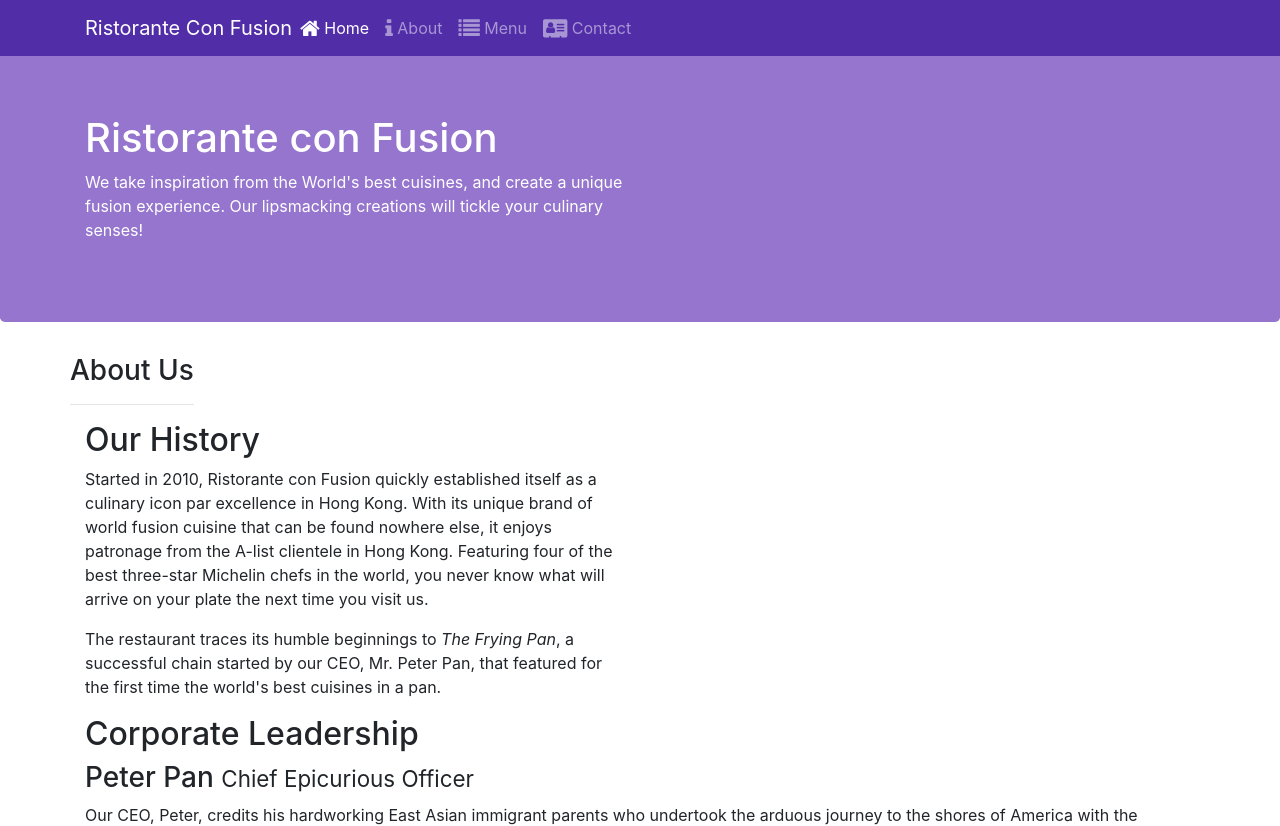
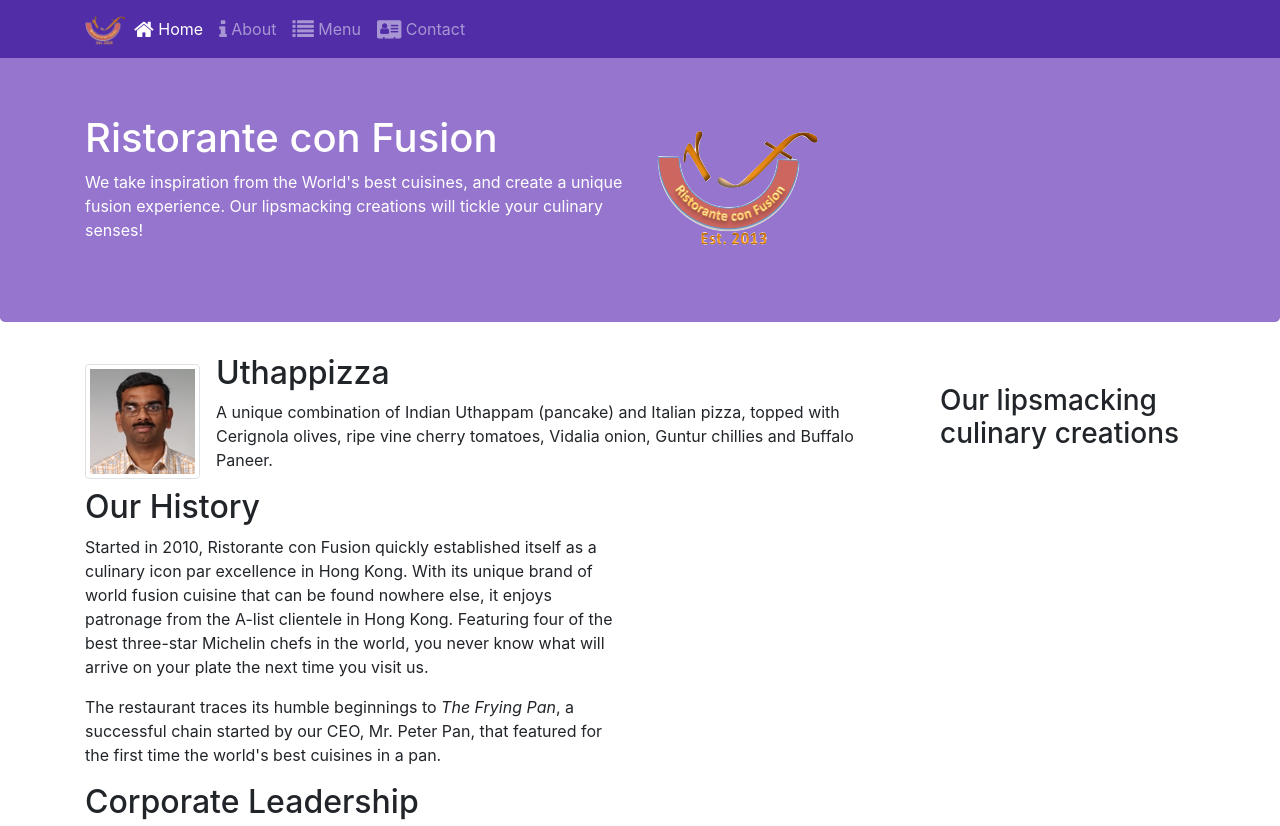
Before and after one commit to phamchidung/thinhseu, a website: page index.html in a window 1280 px wide. Shown: the top 826 px of the page. Drawn offline with nearby package versions, Linux system fonts and the light colour scheme.

Commit message:
media object

```diff
--- a/index.html
+++ b/index.html
@@ -21,13 +21,17 @@
             <button class="navbar-toggler" type="button" data-toggle="collapse" data-target="#Navbar">
                 <span class="navbar-toggler-icon"></span>
             </button>
-            <a class="navbar-brand mr-auto" href="#">Ristorante Con Fusion</a>
+            <a class="navbar-brand mr-auto" href="#"><img src="img/logo.png" height="30" width="41"></a>
             <div class="collapse navbar-collapse" id="Navbar">
                 <ul class="navbar-nav mr-auto">
-                    <li class="nav-item active"><a class="nav-link" href="#"><span class="fa fa-home fa-lg"></span> Home</a></li>
-                    <li class="nav-item"><a class="nav-link" href="./aboutus.html"><span class="fa fa-info fa-lg"></span> About</a></li>
-                    <li class="nav-item"><a class="nav-link" href="#"><span class="fa fa-list fa-lg"></span> Menu</a></li>
-                    <li class="nav-item"><a class="nav-link" href="./contactus.html"><span class="fa fa-address-card fa-lg"></span> Contact</a></li>
+                    <li class="nav-item active"><a class="nav-link" href="#"><span class="fa fa-home fa-lg"></span>
+                            Home</a></li>
+                    <li class="nav-item"><a class="nav-link" href="./aboutus.html"><span
+                                class="fa fa-info fa-lg"></span> About</a></li>
+                    <li class="nav-item"><a class="nav-link" href="#"><span class="fa fa-list fa-lg"></span> Menu</a>
+                    </li>
+                    <li class="nav-item"><a class="nav-link" href="./contactus.html"><span
+                                class="fa fa-address-card fa-lg"></span> Contact</a></li>
                 </ul>
             </div>
         </div>
@@ -41,19 +45,35 @@
                     <p>We take inspiration from the World's best cuisines, and create a unique fusion experience. Our
                         lipsmacking creations will tickle your culinary senses!</p>
                 </div>
-                <div class="col-12 col-sm">
+                <div class="col-12 col-sm align-self-center">
+                    <img src="img/logo.png" class="img-fluid">
                 </div>
             </div>
         </div>
     </header>
 
     <div class="container">
-        <div class="row">
-            <div>
-                <h3>About Us</h3>
-                <hr>
+        <div class="row row-content align-items-center">
+            <div class="col-12 col-sm-4 order-sm-last col-md-3">
+                <h3>Our lipsmacking culinary creations</h3>
+            </div>
+            <div class="col col-sm order-sm-first col-md">
+                <div class="media">
+                    <img class="d-flex mr-3 img-thumbnail align-self-center" src="img/alberto.png"
+                        alt="Alberto Somayya">
+                    <div class="media-body">
+                        <h2 class="mt-0">Uthappizza</h2>
+                        <p class="d-none d-sm-block">A unique combination of Indian Uthappam (pancake) and
+                            Italian pizza, topped with Cerignola olives, ripe vine
+                            cherry tomatoes, Vidalia onion, Guntur chillies and
+                            Buffalo Paneer.</p>
+                    </div>
+                </div>
             </div>
         </div>
+    </div>
+
+    <div class="container">
 
         <div class="row">
             <div class="col-sm-6">
@@ -128,16 +148,22 @@
                             HONG KONG<br>
                             <i class="fa fa-phone fa-lg"></i>: +852 1234 5678<br>
                             <i class="fa fa-fax fa-lg"></i>: +852 8765 4321<br>
-                            <i class="fa fa-envelope fa-lg"></i>: <a href="mailto:confusion@food.net">confusion@food.net</a>
+                            <i class="fa fa-envelope fa-lg"></i>: <a
+                                href="mailto:confusion@food.net">confusion@food.net</a>
                         </address>
                     </div>
                     <div class="col-12 col-sm-4 align-self-center">
                         <div class="text-center">
-                            <a class="btn btn-social-icon btn-google" href="http://google.com/+"><i class="fa fa-google-plus fa-lg"></i></a>
-                            <a class="btn btn-social-icon btn-facebook" href="#"><i class="fa fa-facebook fa-lg"></i></a>
-                            <a class="btn btn-social-icon btn-linkedin" href="http://www.linkedin.com/in/"><i class="fa fa-linkedin fa-lg"></i></a>
-                            <a class="btn btn-social-icon btn-twitter" href="http://twitter.com/"><i class="fa fa-twitter fa-lg"></i></a>
-                            <a class="btn btn-social-icon btn-google" href="http://youtube.com/"><i class="fa fa-youtube fa-lg"></i></a>
+                            <a class="btn btn-social-icon btn-google" href="http://google.com/+"><i
+                                    class="fa fa-google-plus fa-lg"></i></a>
+                            <a class="btn btn-social-icon btn-facebook" href="#"><i
+                                    class="fa fa-facebook fa-lg"></i></a>
+                            <a class="btn btn-social-icon btn-linkedin" href="http://www.linkedin.com/in/"><i
+                                    class="fa fa-linkedin fa-lg"></i></a>
+                            <a class="btn btn-social-icon btn-twitter" href="http://twitter.com/"><i
+                                    class="fa fa-twitter fa-lg"></i></a>
+                            <a class="btn btn-social-icon btn-google" href="http://youtube.com/"><i
+                                    class="fa fa-youtube fa-lg"></i></a>
                             <a class="btn btn-social-icon" href="mailto:"> <i class="fa fa-envelope fa-lg"></i></a>
                         </div>
                     </div>
```
Also changed, not shown: aboutus.html (+2 -2 lines), contactus.html (+1 -1 lines), img/alberto.png (added), img/buffet.png (added), img/logo.png (added), img/uthappizza.png (added), 1 other file.
